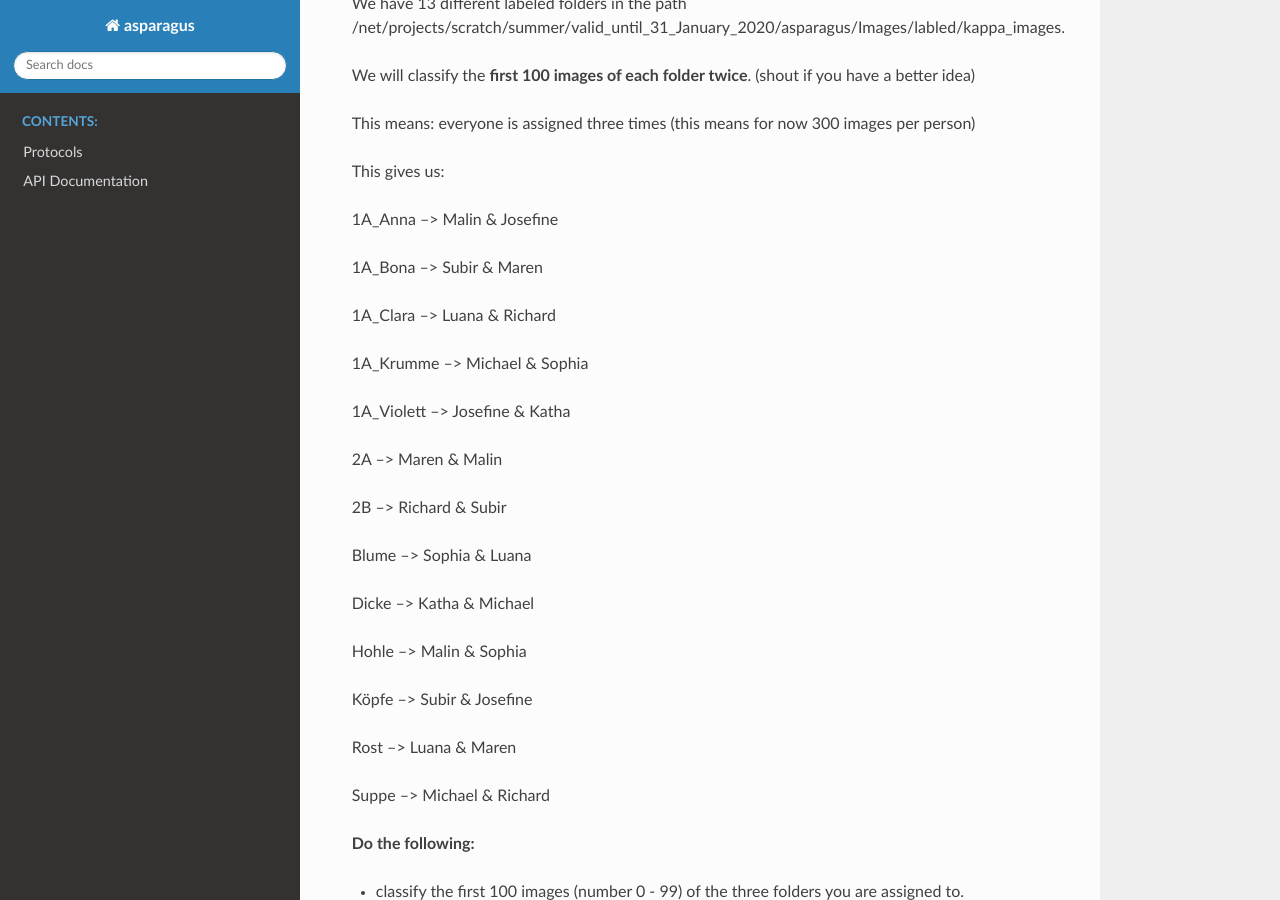
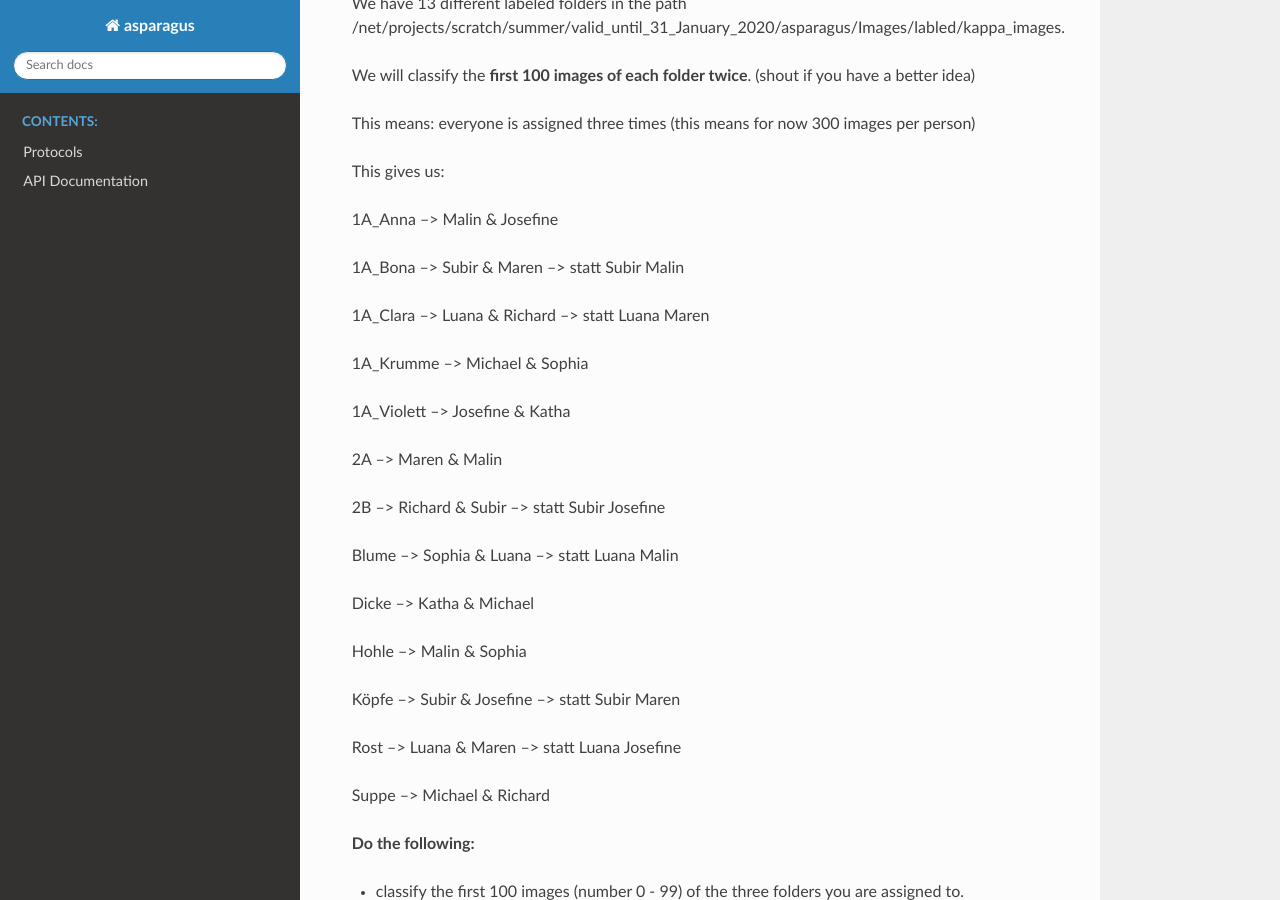
Before and after one commit to CogSciUOS/asparagus, a Sphinx documentation site: the page built from docs/manual_how_to_label.md, in a window 1280 px wide and 900 px high, scrolled down 3182 px. Built offline with Sphinx 7.4.7 and the Read the Docs theme 2.0.0, drawn with Linux system fonts in a browser that asks for light colours; the version number could not be read and is left out.

Commit message:
Update manual_how_to_label.md
neue Aufteilung ohne Subir und Luana

```diff
--- a/docs/manual_how_to_label.md
+++ b/docs/manual_how_to_label.md
@@ -107,9 +107,9 @@ This gives us:
 
 1A_Anna --> Malin & Josefine
 
-1A_Bona --> Subir & Maren
+1A_Bona --> Subir & Maren --> statt Subir Malin
 
-1A_Clara --> Luana & Richard
+1A_Clara --> Luana & Richard  --> statt Luana Maren
 
 1A_Krumme --> Michael & Sophia
 
@@ -117,17 +117,17 @@ This gives us:
 
 2A --> Maren & Malin
 
-2B --> Richard & Subir
+2B --> Richard & Subir --> statt Subir Josefine
 
-Blume --> Sophia & Luana
+Blume --> Sophia & Luana --> statt Luana Malin
 
 Dicke --> Katha & Michael
 
 Hohle --> Malin & Sophia
 
-Köpfe --> Subir & Josefine
+Köpfe --> Subir & Josefine --> statt Subir Maren
 
-Rost --> Luana & Maren
+Rost --> Luana & Maren --> statt Luana Josefine
 
 Suppe --> Michael & Richard
 
```
